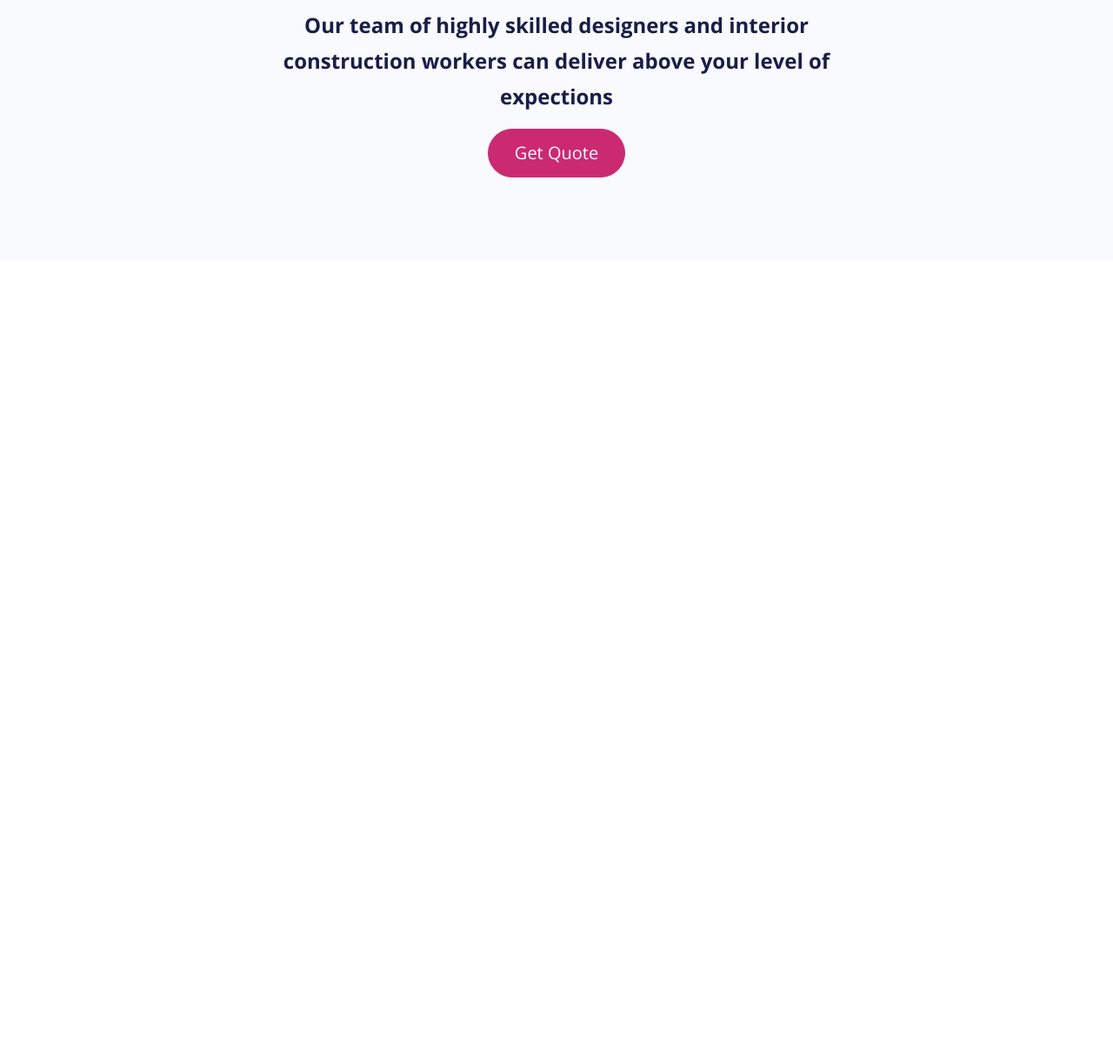
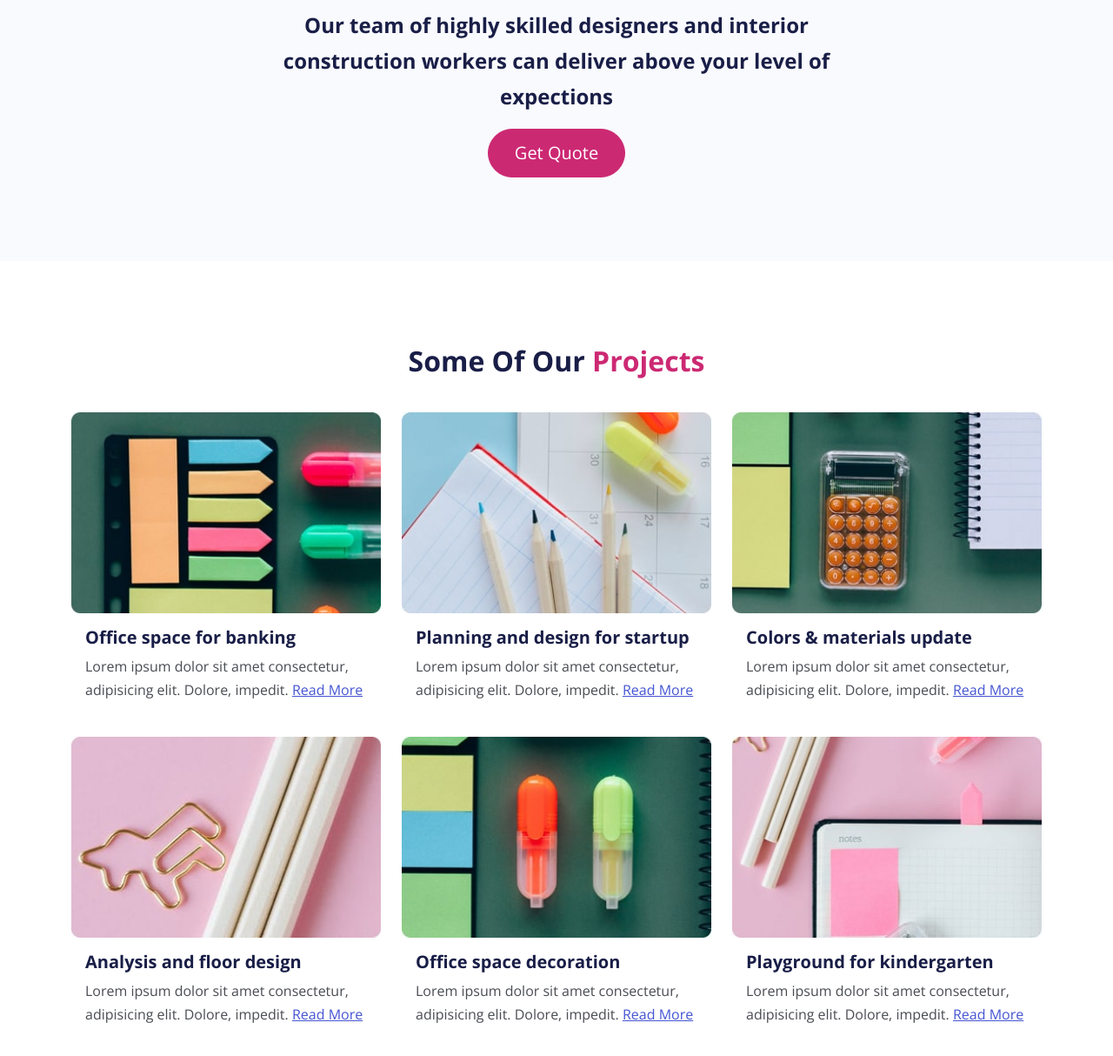
Before and after one commit to elvan/office-website-html-css-bootstrap-5, a website: page index.html in a window 1280 px wide. Shown: the part 3471-4685 px from the top of the page at 87% size. Before the commit the page ends 3771 px from the top, so only its background shows below. Drawn offline with nearby package versions, Linux system fonts and the light colour scheme; files that its build step writes are made by us from their sources.

Commit message:
projects section

```diff
--- a/index.html
+++ b/index.html
@@ -264,6 +264,92 @@
       </div>
     </section>
 
+    <!-- Projects -->
+    <section id="projects" class="projects py-6">
+      <div class="container">
+        <h2 class="text-center pb-4">Some Of Our <span class="text-secondary">Projects</span></h2>
+        <!-- Projects Row 1 -->
+        <div class="row mb-4">
+          <div class="col-md-4">
+            <div class="card border-0">
+              <img src="images/project-1.jpg" alt="" />
+              <div class="card-body">
+                <h5 class="card-title">Office space for banking</h5>
+                <p class="card-text">
+                  Lorem ipsum dolor sit amet consectetur, adipisicing elit. Dolore, impedit.
+                  <a href="article.html">Read More</a>
+                </p>
+              </div>
+            </div>
+          </div>
+          <div class="col-md-4">
+            <div class="card border-0">
+              <img src="images/project-2.jpg" alt="" />
+              <div class="card-body">
+                <h5 class="card-title">Planning and design for startup</h5>
+                <p class="card-text">
+                  Lorem ipsum dolor sit amet consectetur, adipisicing elit. Dolore, impedit.
+                  <a href="article.html">Read More</a>
+                </p>
+              </div>
+            </div>
+          </div>
+          <div class="col-md-4">
+            <div class="card border-0">
+              <img src="images/project-3.jpg" alt="" />
+              <div class="card-body">
+                <h5 class="card-title">Colors & materials update</h5>
+                <p class="card-text">
+                  Lorem ipsum dolor sit amet consectetur, adipisicing elit. Dolore, impedit.
+                  <a href="article.html">Read More</a>
+                </p>
+              </div>
+            </div>
+          </div>
+        </div>
+
+        <!-- Projects Row 2 -->
+        <div class="row mb-4">
+          <div class="col-md-4">
+            <div class="card border-0">
+              <img src="images/project-4.jpg" alt="" />
+              <div class="card-body">
+                <h5 class="card-title">Analysis and floor design</h5>
+                <p class="card-text">
+                  Lorem ipsum dolor sit amet consectetur, adipisicing elit. Dolore, impedit.
+                  <a href="article.html">Read More</a>
+                </p>
+              </div>
+            </div>
+          </div>
+          <div class="col-md-4">
+            <div class="card border-0">
+              <img src="images/project-5.jpg" alt="" />
+              <div class="card-body">
+                <h5 class="card-title">Office space decoration</h5>
+                <p class="card-text">
+                  Lorem ipsum dolor sit amet consectetur, adipisicing elit. Dolore, impedit.
+                  <a href="article.html">Read More</a>
+                </p>
+              </div>
+            </div>
+          </div>
+          <div class="col-md-4">
+            <div class="card border-0">
+              <img src="images/project-6.jpg" alt="" />
+              <div class="card-body">
+                <h5 class="card-title">Playground for kindergarten</h5>
+                <p class="card-text">
+                  Lorem ipsum dolor sit amet consectetur, adipisicing elit. Dolore, impedit.
+                  <a href="article.html">Read More</a>
+                </p>
+              </div>
+            </div>
+          </div>
+        </div>
+      </div>
+    </section>
+
     <script
       src="https://cdn.jsdelivr.net/npm/bootstrap@5.2.3/dist/js/bootstrap.bundle.min.js"
       integrity="sha384-kenU1KFdBIe4zVF0s0G1M5b4hcpxyD9F7jL+jjXkk+Q2h455rYXK/7HAuoJl+0I4"
```
